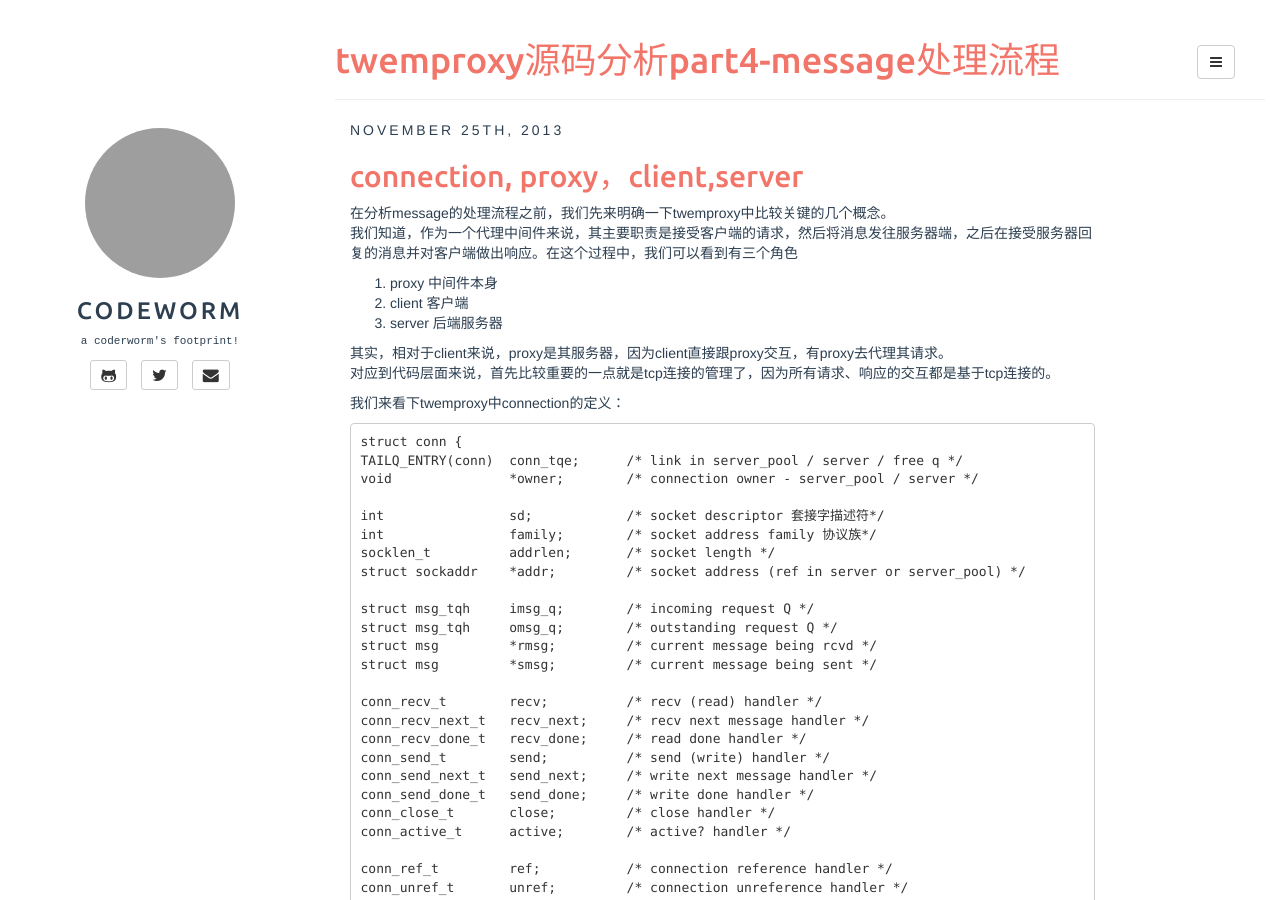
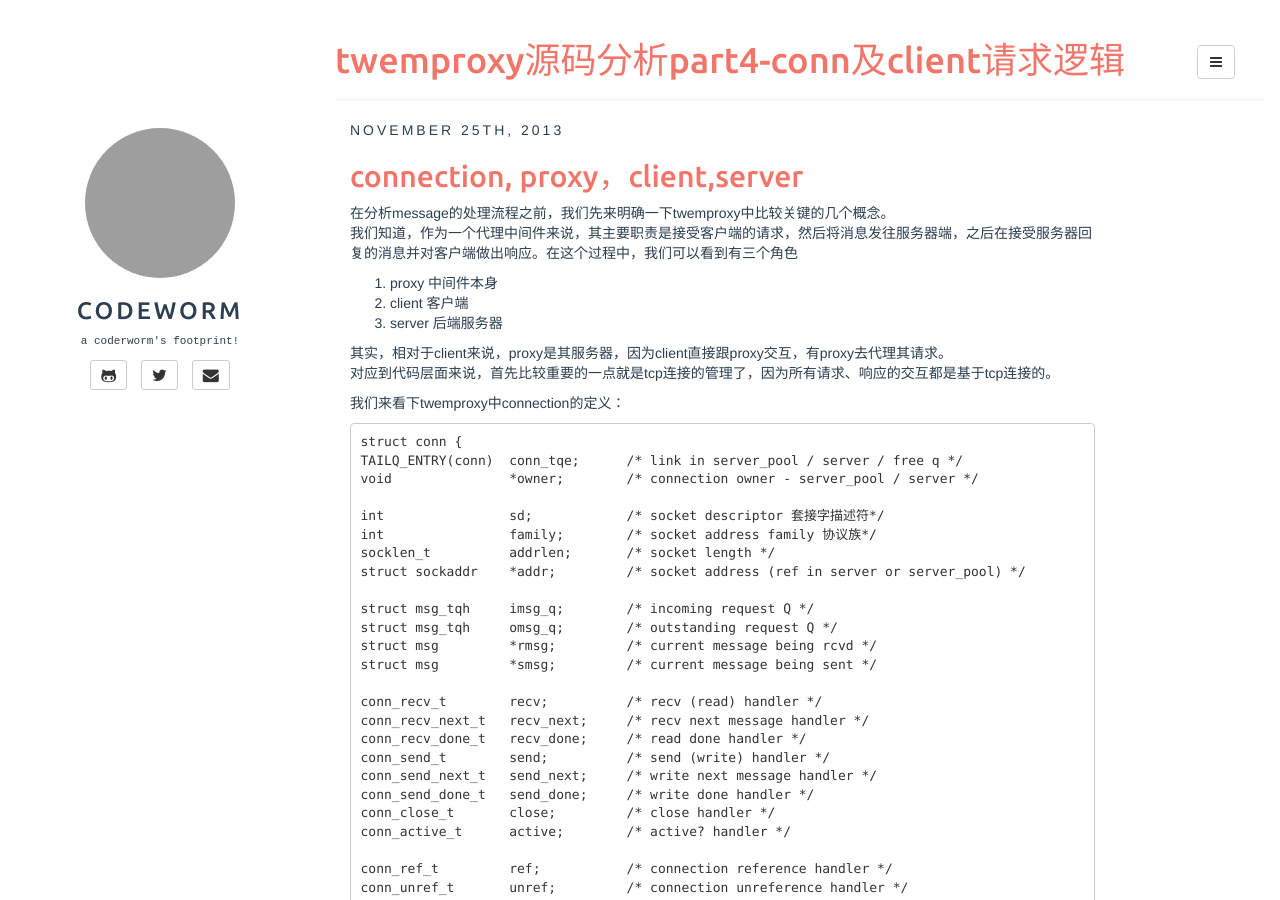
Before and after one commit to yuxingfirst/blog, a Jekyll site: the page built from _posts/source-code-analyse/2013-11-25-twemproxy-source-code-analysis-d.md, in a window 1280 px wide and 900 px high. Built offline with Jekyll 4.4.1, drawn with Linux system fonts in a browser that asks for light colours; grey boxes are pictures that could not be loaded.

Commit message:
asdfasdf

```diff
--- a/_posts/source-code-analyse/2013-11-25-twemproxy-source-code-analysis-d.md
+++ b/_posts/source-code-analyse/2013-11-25-twemproxy-source-code-analysis-d.md
@@ -1,8 +1,9 @@
 ---
-title: twemproxy源码分析part4-message处理流程
+title: twemproxy源码分析part4-conn及client请求逻辑
 layout: post
 category: [源码分析]
 tags: [redis, twemproxy]
+description:
 ---
 
 ##connection, proxy，client,server
```
